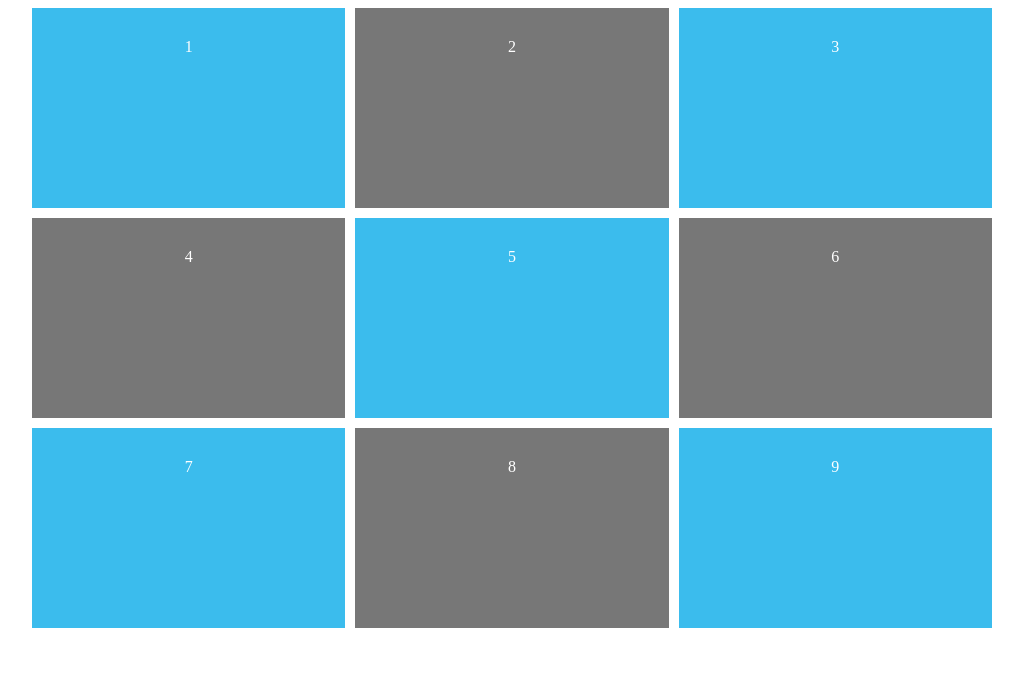
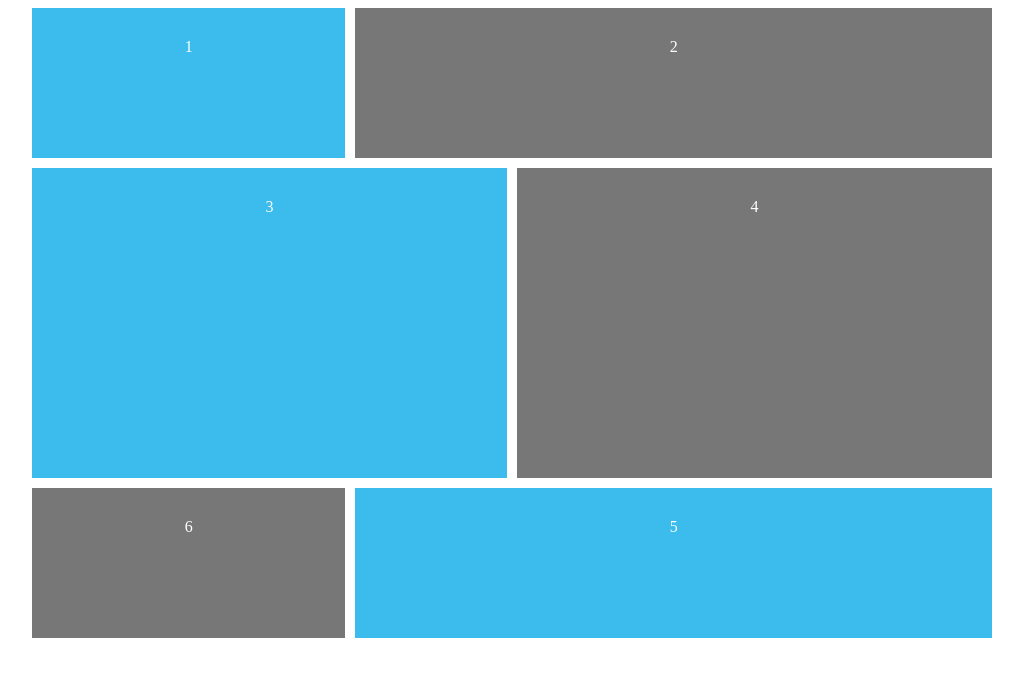
Before and after one commit to Sosyambu4/CSS-Grid-learn, a plain HTML site: page CSS Grid-learn/index.html in a window 1280 px wide. Shown: the whole page, without its empty margins (128-1151 px from the left). Drawn offline with Linux system fonts and the light colour scheme.

Commit message:
Grid Lines

```diff
--- a/CSS Grid-learn/index.html
+++ b/CSS Grid-learn/index.html
@@ -10,11 +10,9 @@
 		}
 		#content{
 			display: grid;
-			grid-template-columns: repeat(3, 1fr);
-			grid-template-rows: repeat(3,minmax(200px,auto));
-			/* grid-auto-rows:minmax(200px, auto); */
-			grid-column-gap: 10px;
-			grid-row-gap: 10px;
+			grid-template-columns: repeat(6, 1fr);
+			grid-template-rows: repeat(4, minmax(150px, auto));
+			grid-gap: 10px;
 			max-width: 960px;
 			margin: 0 auto;
 		}
@@ -25,7 +23,34 @@
 		}
 		#content div:nth-child(even){
 			background: #777;
-			padding: 30px;
+
+		}
+
+		.one{
+			grid-column:1/3;
+		}
+
+		.two{
+			grid-column: 3/7;
+		}
+
+		.three{
+			grid-column: 1/4;
+			grid-row: 2/4;
+		}
+
+		.four{
+			grid-column: 4/7;
+			grid-row: 2/4;
+		}
+
+		.five{
+			grid-column: 3/7;
+		}
+
+		.six{
+			grid-row: 4;
+			grid-column: 1/3;
 		}
 	</style>
 </head>
@@ -33,15 +58,13 @@
 
 	<div id="content">
 
-		<div>1</div>
-		<div>2</div>
-		<div>3</div>
-		<div>4</div>
-		<div>5</div>
-		<div>6</div>
-		<div>7</div>
-		<div>8</div>
-		<div>9</div>
+		<div class="one">1</div>
+		<div class="two">2</div>
+		<div class="three">3</div>
+		<div class="four">4</div>
+		<div class="five">5</div>
+		<div class="six">6</div>
+
 
 	</div>
 
```
